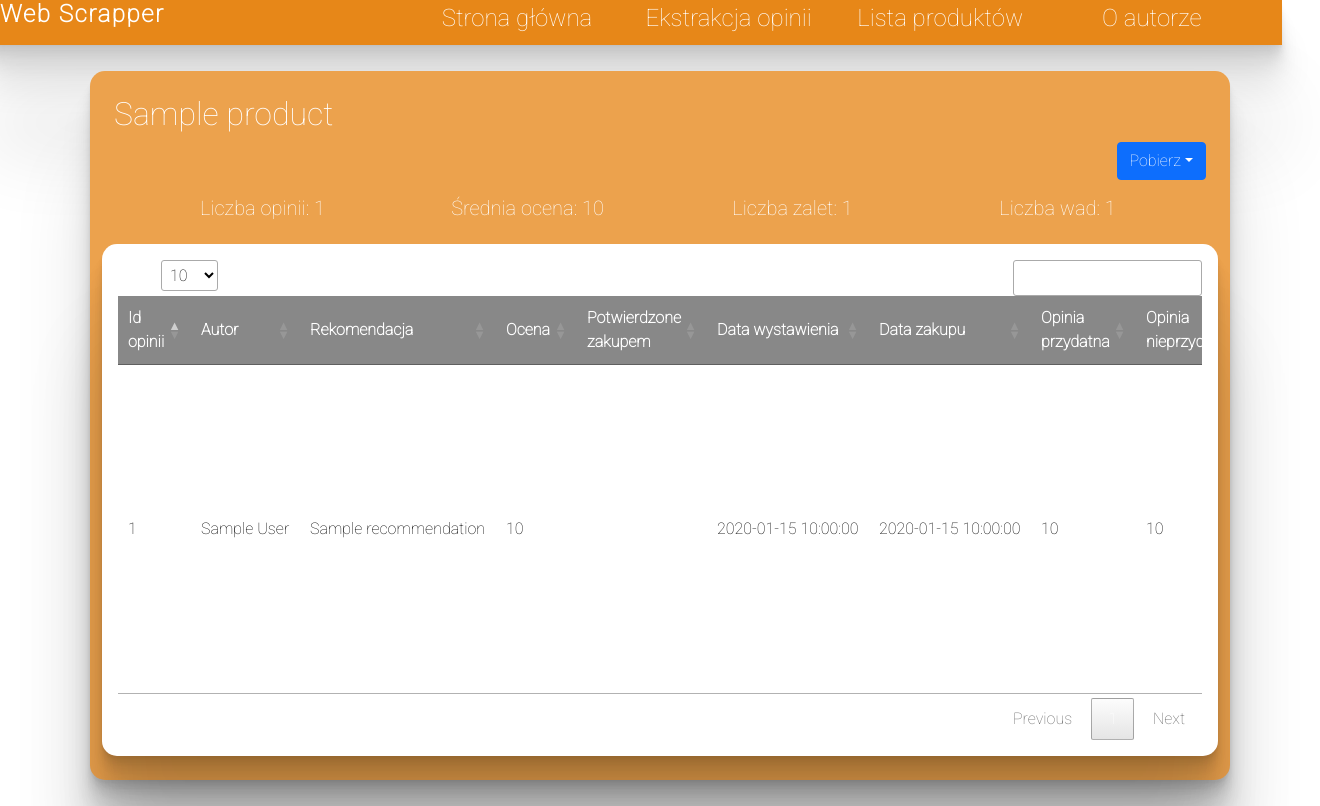
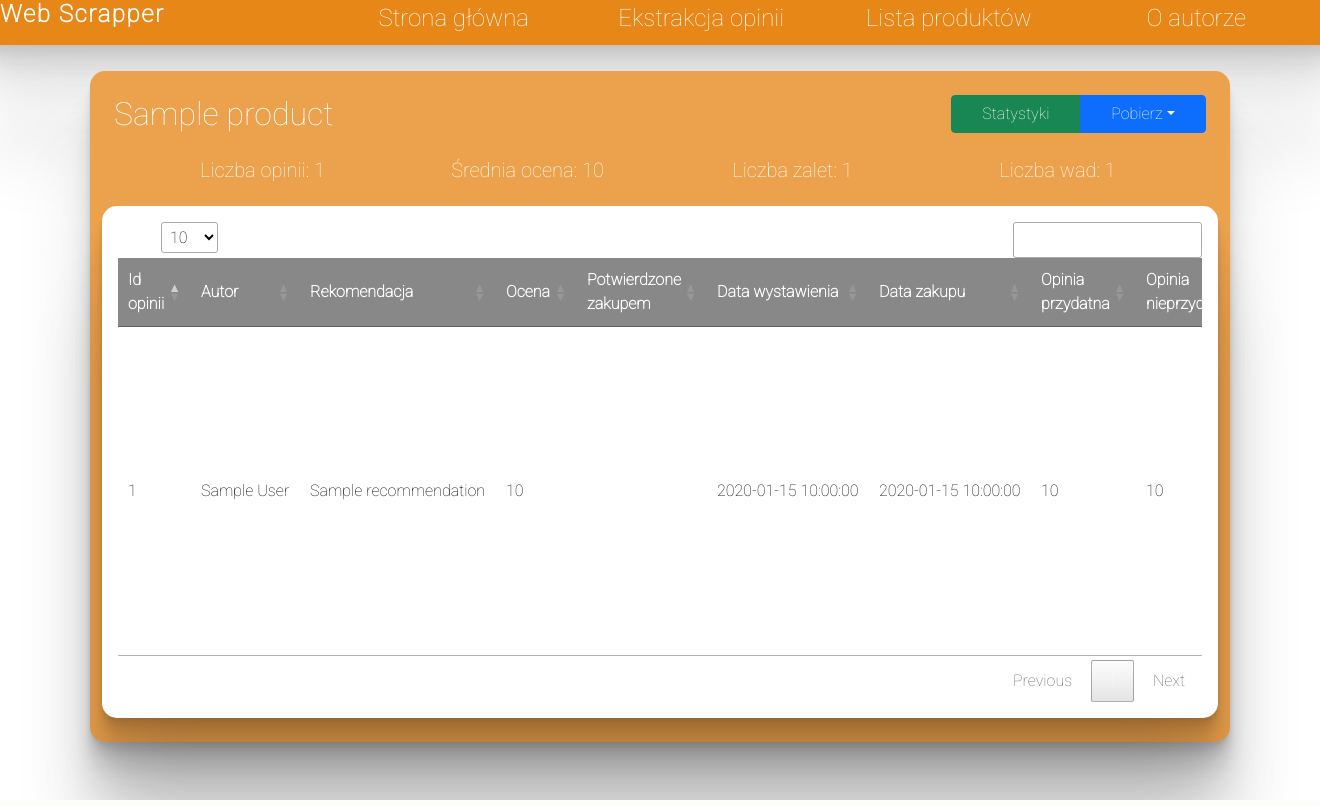
Before and after one commit to cieslakamil/web-scrapper, a Flask app: template templates/product.html in a window 1320 px wide; the page is wider, and only the part inside the window is pictured. Run offline with Flask 2, Linux system fonts and the light colour scheme; the template is opened without the code that fills it: most values are stand-ins (such as "Sample title", 1, 10 or a date in 2020); lists and menus that the app fills with data are empty; parts of the project's set-up code (start-up, migrations or seed data) failed here and were passed over; some libraries are stand-ins or nearby versions.

Commit message:
product page visual update

```diff
--- a/app.py
+++ b/app.py
@@ -49,13 +49,15 @@ def download_opinions(product_code, file_type):
     except Exception as e:
         return str(e)
 
+@app.route('/product/<product_code>/statistics')
+def display_statistics(product_code):
+    return render_template('/statistics.html')
 
 if __name__ == '__main__':
     server = Server(app.wsgi_app)
     server.serve()
-
+"""
 # old version, just runs the app
-"""
 if __name__ == "__main__":
     app.run()
 """
--- a/opinions/255509/255509.csv
+++ b/opinions/255509/255509.csv
@@ -1,4 +1,4 @@
-id,author,recommended,score,is_confirmed,issue_date,purchase_date,votes_yes,votes_no,contents,positives,negatives
+id,author,recommendation,score,is_confirmed,issue_date,purchase_date,votes_yes,votes_no,contents,positives,negatives
 8578041,Aleksander,Polecam,5.0,Tak,2018-11-16,2018-11-13,1,1,"Alufelgi raptem o 50% droższe od stalowych, jednak o niebo ładniejsze, lżejsze-mniejsze spalanie","['jakość', 'trwałość', 'wygląd']",
 8517343,rootek,Polecam,4.0,Tak,2018-11-05,2018-10-24,0,0,"Felgi wygladaja calkiem ladnie, mam nadzieje ze rowniez w eksploatacji sie sprawdza.","['jakość', 'wygląd']",
 8609304,silver1979,Polecam,4.0,Tak,2018-11-23,2018-11-12,0,0,"dopiero co je założyłem to nie mogę nic powiedzieć trwałości produktu, natomiast jakość za te pięniądze ok",,
--- a/static/css/main.css
+++ b/static/css/main.css
@@ -40,7 +40,6 @@ a:hover {
 }
 
 nav {
-    width: 98vw;
     background-color: #e78718;
     color: white;
     box-shadow: 0 2.8px 2.2px rgba(0, 0, 0, 0.034), 0 6.7px 5.3px rgba(0, 0, 0, 0.048), 0 12.5px 10px rgba(0, 0, 0, 0.06), 0 22.3px 17.9px rgba(0, 0, 0, 0.072), 0 41.8px 33.4px rgba(0, 0, 0, 0.086), 0 100px 80px rgba(0, 0, 0, 0.12);
@@ -70,7 +69,6 @@ nav a {
 }
 
 nav li {
-    width: 22%;
     margin: 0;
     padding: 0;
     list-style-type: none;
--- a/static/css/product.css
+++ b/static/css/product.css
@@ -4,8 +4,6 @@
     --tile-1-lightest: #bba98b80;
     --table-header: #2a74ffa4;
 }
-
-.container {}
 
 .opinions-stats {
     margin: auto;
@@ -14,12 +12,6 @@
 
 .opinions-stats h5 {
     text-align: center;
-}
-
-.title {
-    overflow: hidden;
-    white-space: nowrap;
-    text-overflow: ellipsis;
 }
 
 .table-wrapper {
--- a/templates/base.html
+++ b/templates/base.html
@@ -18,8 +18,8 @@
 
 <body>
     <nav class='row'>
-        <ul class="row">
-            <div class="title col-md-4 col-sm-0">
+        <ul class="col h-25">
+            <div class="title col-md-3 ">
                 <h4><b>Web Scrapper</b></h4>
             </div>
             <li id="home-page" class="col">
--- a/templates/product.html
+++ b/templates/product.html
@@ -2,14 +2,13 @@
 <link rel="stylesheet" href="{{ url_for('static', filename='css/product.css') }}"> {% endblock %} {% block body %}
 <div class="container">
     <div class="row md-1">
-        <div id="product_name" class="title col">
+        <div id="product_name" class="title col-md-9">
             <h2>{{product.name}}</h2>
         </div>
-    </div>
-    <div class="row">
         <div class="col">
-            <div class="row-md-1  d-flex flex-row-reverse">
-                <button class="btn btn-primary dropdown-toggle" type="button" data-toggle="dropdown" aria-haspopup="true" aria-expanded="false">Pobierz</button>
+            <div class="btn-group d-flex " role="group">
+                <a role="button" class="btn btn-success btn-block" href="/product/{{product.code}}/statistics" type="button" aria-haspopup="true" aria-expanded="false">Statystyki</a>
+                <button class="btn btn-primary btn-block dropdown-toggle" type="button" data-toggle="dropdown" aria-haspopup="true" aria-expanded="false">Pobierz</button>
                 <div class="dropdown-menu">
                     <a class="dropdown-item" href="/product/{{product.code}}/download-opinions/csv">CSV</a>
                     <a class="dropdown-item" href="/product/{{product.code}}/download-opinions/json">JSON</a>
@@ -17,8 +16,11 @@
                     <a class="dropdown-item" href="/product/{{product.code}}/download-opinions/xml">XML</a>
                 </div>
             </div>
+        </div>
 
-
+    </div>
+    <div class="row">
+        <div class="col">
             <div class="opinions-stats row d-flex flex-row">
                 <div class="col">
                     <h5>Liczba opinii: {{product.opinions_count}}</h5>
```
Also changed, not shown: opinions/95248233/95248233.xml (added, +7 -0 lines), templates/statistics.html (added, +7 -0 lines).
